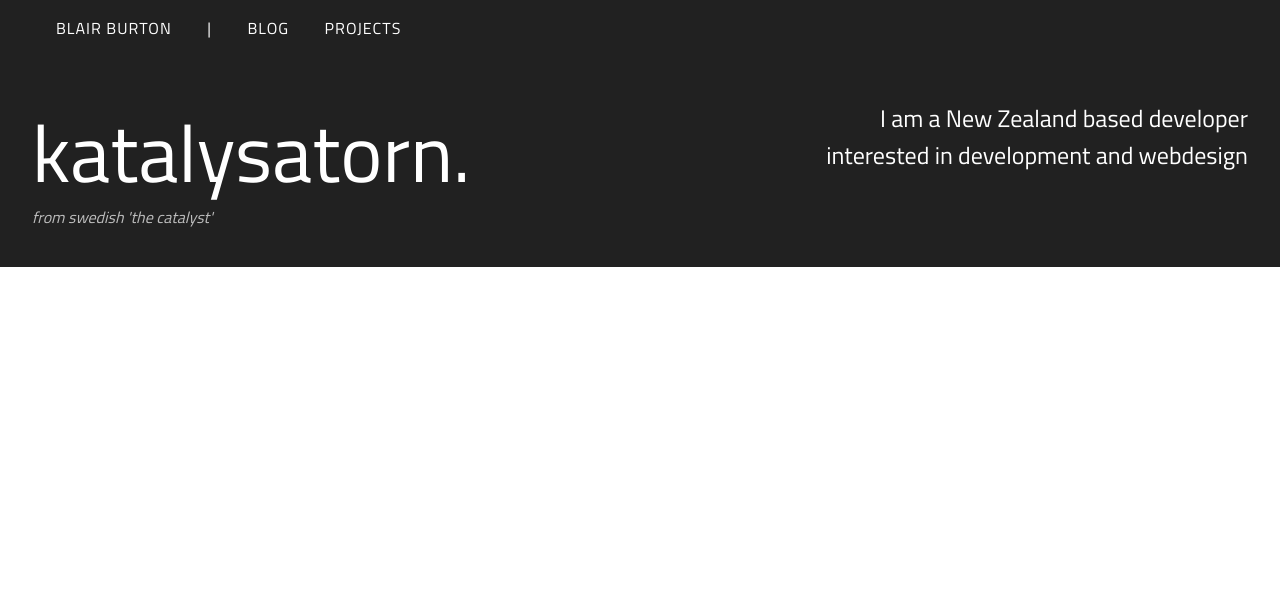
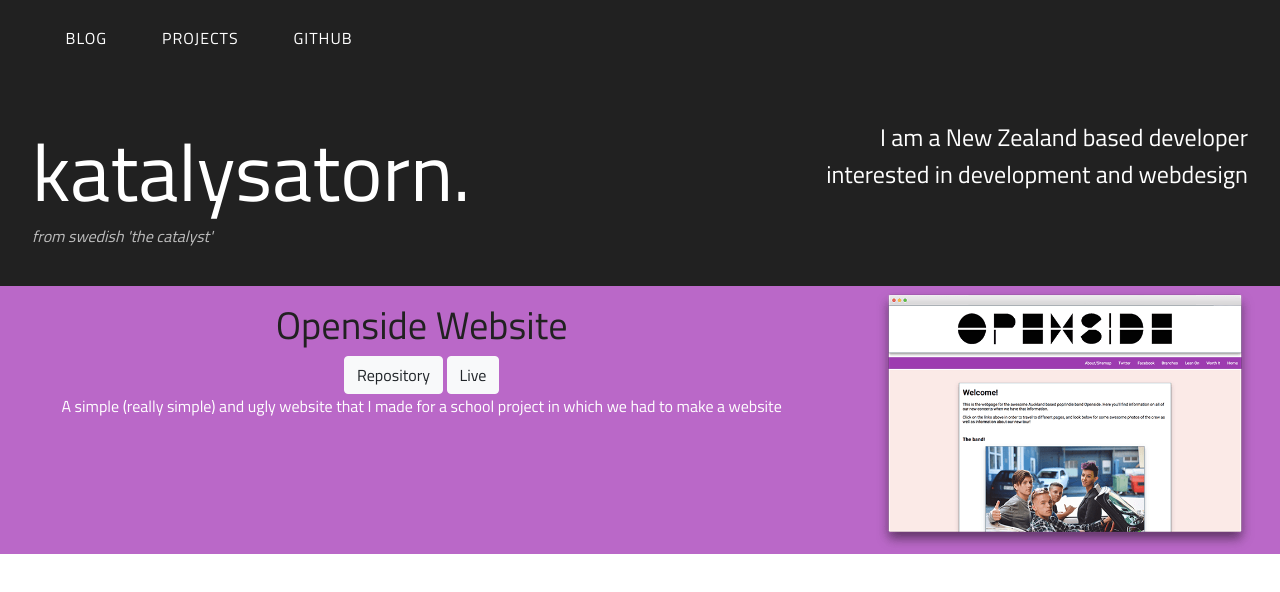
Before and after one commit to vaginessa/ColorWebsite, a plain HTML site: page index.html in a window 1280 px wide. Drawn offline with nearby package versions, Linux system fonts and the light colour scheme.

Commit message:
Added a project

```diff
--- a/assets/style.css
+++ b/assets/style.css
@@ -8,20 +8,22 @@
   --kat-fonts-main: 'Titillium Web', helvetica, arial;
   --kat-fonts-sub: 'Roboto', helvetica, arial;
   --kat-material-grey: #212121;
+  --kat-material-purple-bg: #BA68C8;
 }
+
+.material-purple { background-color: var(--kat-material-purple-bg); }
 
 body {
   color: #FFF;
   margin: 0;
   padding: 0;
   font-family: var(--kat-fonts-main);
-  overflow-x: hidden;
 }
 
 nav ul { display: block; }
 nav ul li {
   display: inline-block;
-  padding: 1rem;
+  padding: 2vw;
   list-style-type: none;
   letter-spacing: 1px;
 }
@@ -44,3 +46,13 @@ h3 { font-size: 1.5rem; }
 }
 
 .bg-grey { background-color: var(--kat-material-grey); }
+
+.project h1 {
+  padding-top: 2vh;
+  color: var(--kat-material-grey);
+  font-size: 3vw;
+}
+.project img {
+  width: 30vw;
+  height: auto;
+}
--- a/index.html
+++ b/index.html
@@ -13,10 +13,9 @@
       <div class="bg-grey">
         <nav>
           <ul>
-            <li>BLAIR BURTON</li>
-            <li>|</li>
             <li><a href="http://blog.katalysatorn.xyz">BLOG</a></li>
             <li><a href="#projects">PROJECTS</a></li>
+            <li><a href="https://github.com/katalysatorn">GITHUB</a></li>
           </ul>
         </nav>
         <div id="header">
@@ -33,9 +32,16 @@
         </div>
       </div>
       <div id="projects">
-        <div class="row project">
-          <div class="col"></div>
-          <div class="col"></div>
+        <div class="row project material-purple">
+          <div class="col text-center">
+            <h1>Openside Website</h1>
+            <a href="https://github.com/katalysatorn/OpensideWebsite" class="btn btn-light">Repository</a>
+            <a href="https://katalysatorn.github.io/OpensideWebsite/website" class="btn btn-light">Live</a>
+            <p>A simple (really simple) and ugly website that I made for a school project in which we had to make a website</p>
+          </div>
+          <div class="col-4">
+            <img src="./assets/images/opensidewebsite.png" class="img-responsive" alt="Openside Website" />
+          </div>
         </div>
       </div>
     </div>
```
